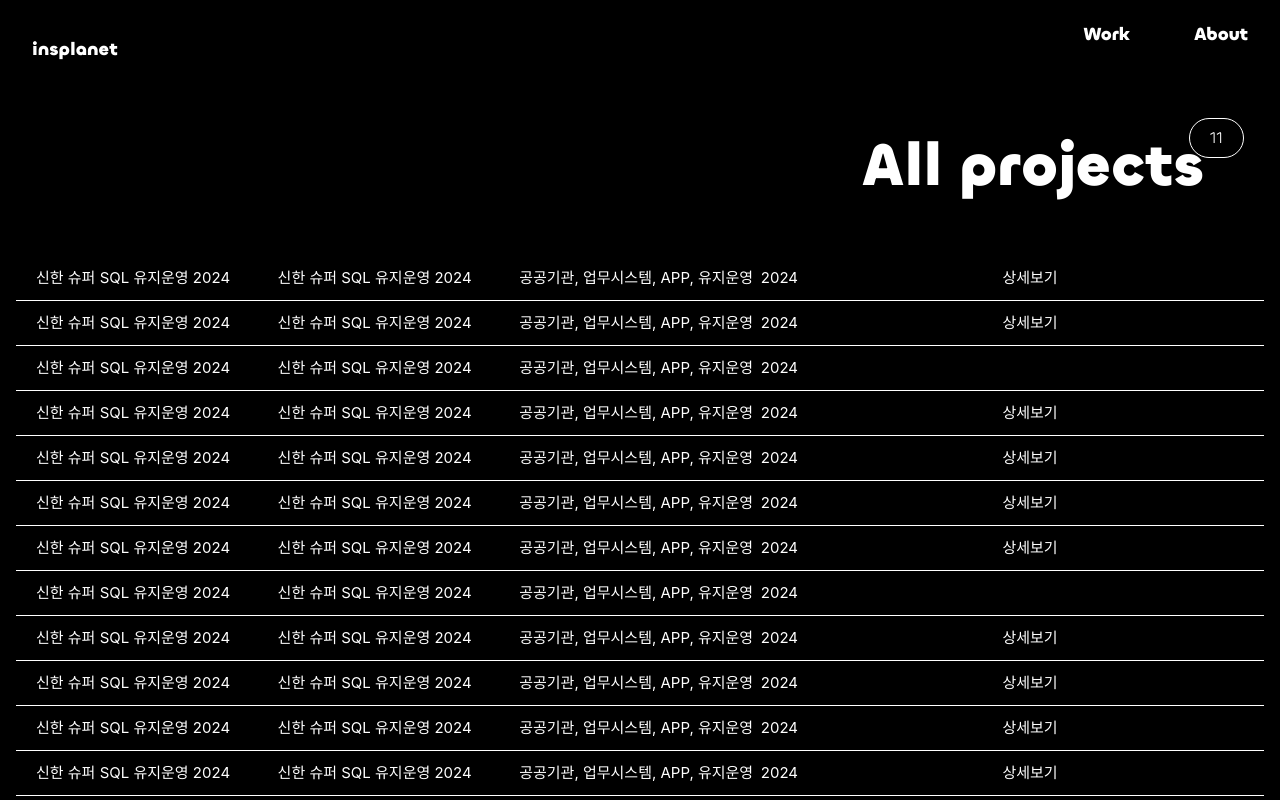
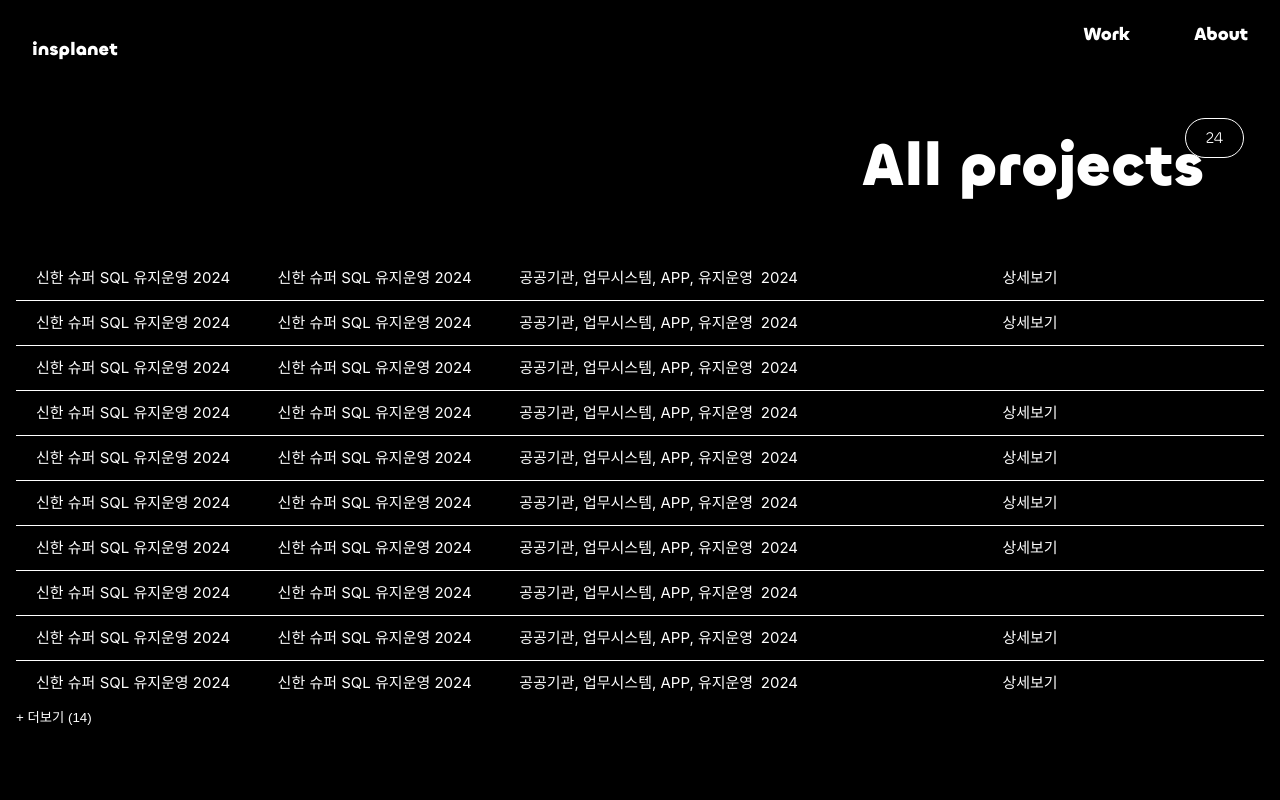
Before and after one commit to Insplanet-Corp/official, a Vue app: page /work in a window 1280 px wide. Shown: the top 800 px of the page. Built offline with nearby package versions, Linux system fonts and the light colour scheme.

Commit message:
황인재, all projects 더보기 버튼 추가

```diff
--- a/src/views/WorkView.vue
+++ b/src/views/WorkView.vue
@@ -3,12 +3,12 @@
     <div class="page-hero-title">
       <p>
         All projects
-        <span>11</span>
+        <span>{{ workList.length }}</span>
       </p>
     </div>
     <div class="page-content">
       <ul>
-        <li v-for="(work, index) in workList">
+        <li v-for="(work, index) in workListPerCount">
           <div class="projectName">{{ work.projectName }}</div>
           <div class="projectClient">{{ work.projectName }}</div>
           <div class="projectType">{{ work.projectType }}</div>
@@ -22,15 +22,29 @@
         <li><RouterLink to="/work/woori">woori</RouterLink></li> -->
       </ul>
     </div>
+    <button @click="moreProjects">
+      + 더보기 ({{ workList.length - workListPerCount.length }})
+    </button>
     <!-- infiniti scroll 더보기 기능 추가 -->
   </div>
 </template>
 
 <script setup>
-import { ref } from "vue";
+import { ref, computed } from "vue";
 import worksSetting from "@/works-setting";
 const { worksSettingList } = worksSetting;
+const perCount = 10;
+const nowCount = ref(perCount);
 const workList = ref(worksSettingList);
+// const workListPerCount = ref(worksSettingList.slice(0, 21));
+const workListPerCount = computed(() =>
+  workList.value.slice(0, nowCount.value)
+);
+
+const moreProjects = () => {
+  console.log("moreProjects");
+  nowCount.value += perCount;
+};
 </script>
 
 <style lang="scss" scoped>
```
